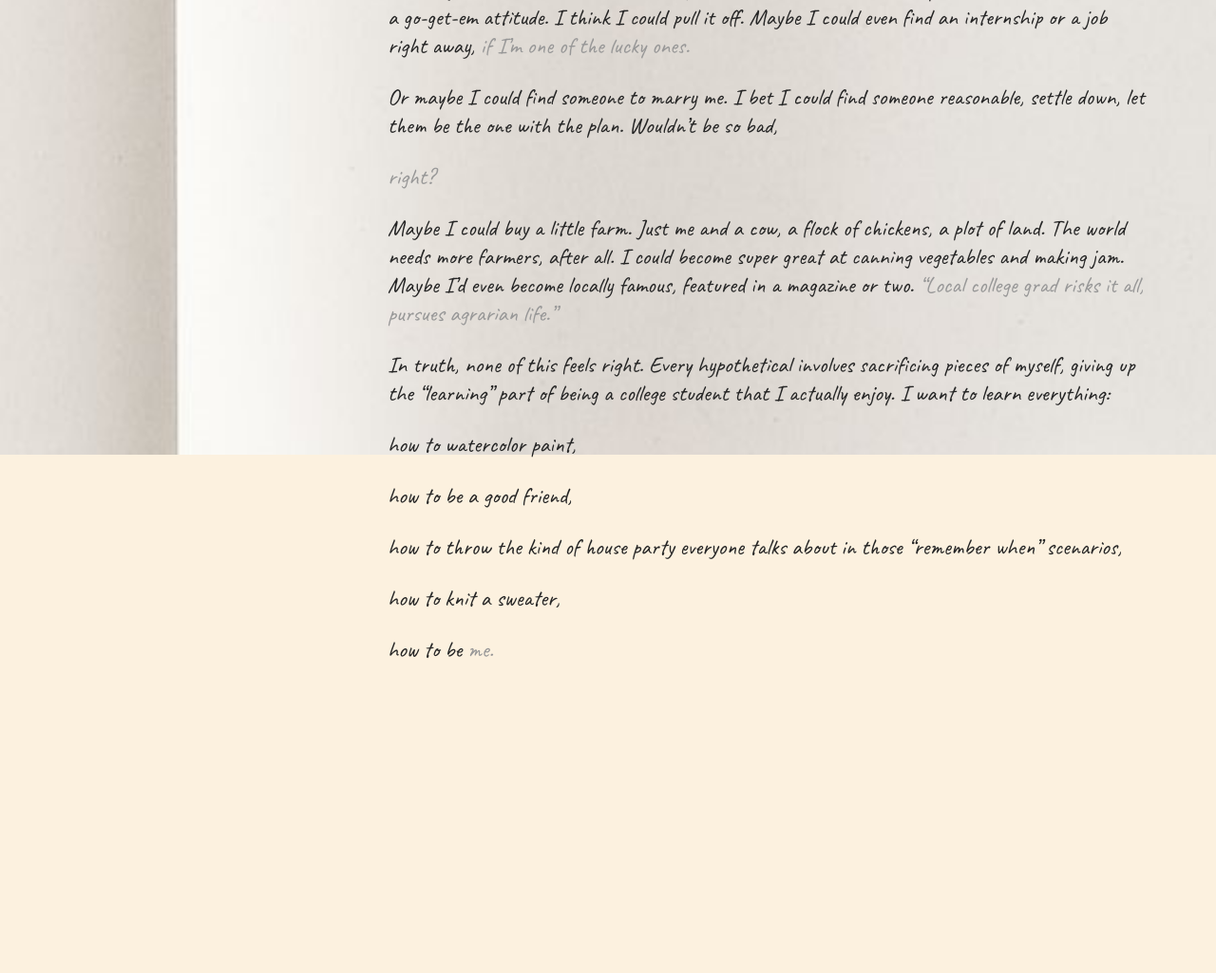
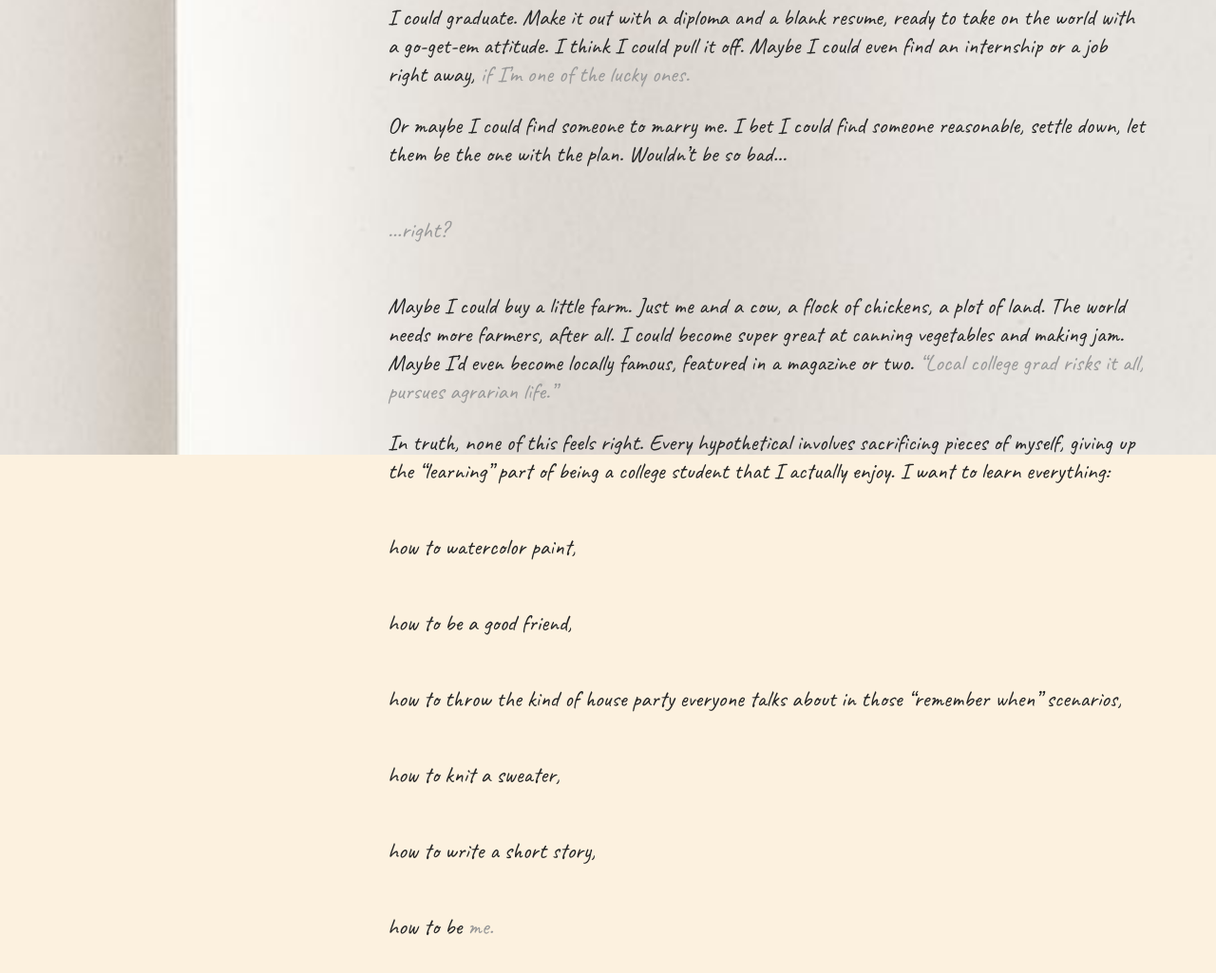
Before and after one commit to imestes/imestes.github.io, a plain HTML site: page assignment7c.html in a window 1280 px wide. Shown: the part 605-1630 px from the top of the page at 95% size. Before the commit the page ends 1328 px from the top, so only its background shows below. Drawn offline with Linux system fonts and the light colour scheme.

Commit message:
Update assignment7c.html

```diff
--- a/assignment7c.html
+++ b/assignment7c.html
@@ -9,7 +9,7 @@
 </head>
 
 <body>
-    <h2> 10/20/2020 </h2>
+    <h2 style = "margin-top: 50px;"> 10/20/2020 </h2>
     <p> All I’ve ever wanted was to be in college.</p>
     <p> When you’re young, everyone wants to know what you want
         to be when you grow up. All I could ever picture was me
@@ -41,9 +41,9 @@
         if I’m one of the lucky ones. </a></p>
     <p> Or maybe I could find someone to marry me.
         I bet I could find someone reasonable, settle down,
-        let them be the one with the plan. Wouldn’t be so bad, </p>
-    <p> <a href="https://www.poetryfoundation.org/poems/44272/the-road-not-taken">
-        right?</a></p>
+        let them be the one with the plan. Wouldn’t be so bad... </p>
+    <p style="margin-top: 50px; margin-bottom: 50px;"> <a href="https://www.poetryfoundation.org/poems/44272/the-road-not-taken">
+        ...right?</a></p>
     <p> Maybe I could buy a little farm. Just me and a cow,
         a flock of chickens, a plot of land. The world needs
         more farmers, after all. I could become super great at
@@ -56,12 +56,13 @@
         involves sacrificing pieces of myself, giving up the
         “learning” part of being a college student that I
         actually enjoy. I want to learn everything: </p>
-    <p> how to watercolor paint, </p>
-    <p> how to be a good friend, </p>
-    <p> how to throw the kind of house party everyone talks
+    <p style = "margin-top: 50px; margin-bottom: 50px;"> how to watercolor paint, </p>
+    <p style = "margin-bottom: 50px;"> how to be a good friend, </p>
+    <p style = "margin-bottom: 50px;"> how to throw the kind of house party everyone talks
         about in those “remember when” scenarios, </p>
-    <p> how to knit a sweater, </p>
-    <p> how to be <a href="https://www.poetryfoundation.org/poems/43948/i-am">
+    <p style = "margin-bottom: 50px;"> how to knit a sweater, </p>
+    <p style = "margin-bottom: 50px;"> how to write a short story, </p>
+    <p style = "margin-bottom: 50px;"> how to be <a href="https://www.poetryfoundation.org/poems/43948/i-am">
         me. </a></p>
 </body>
 
```
